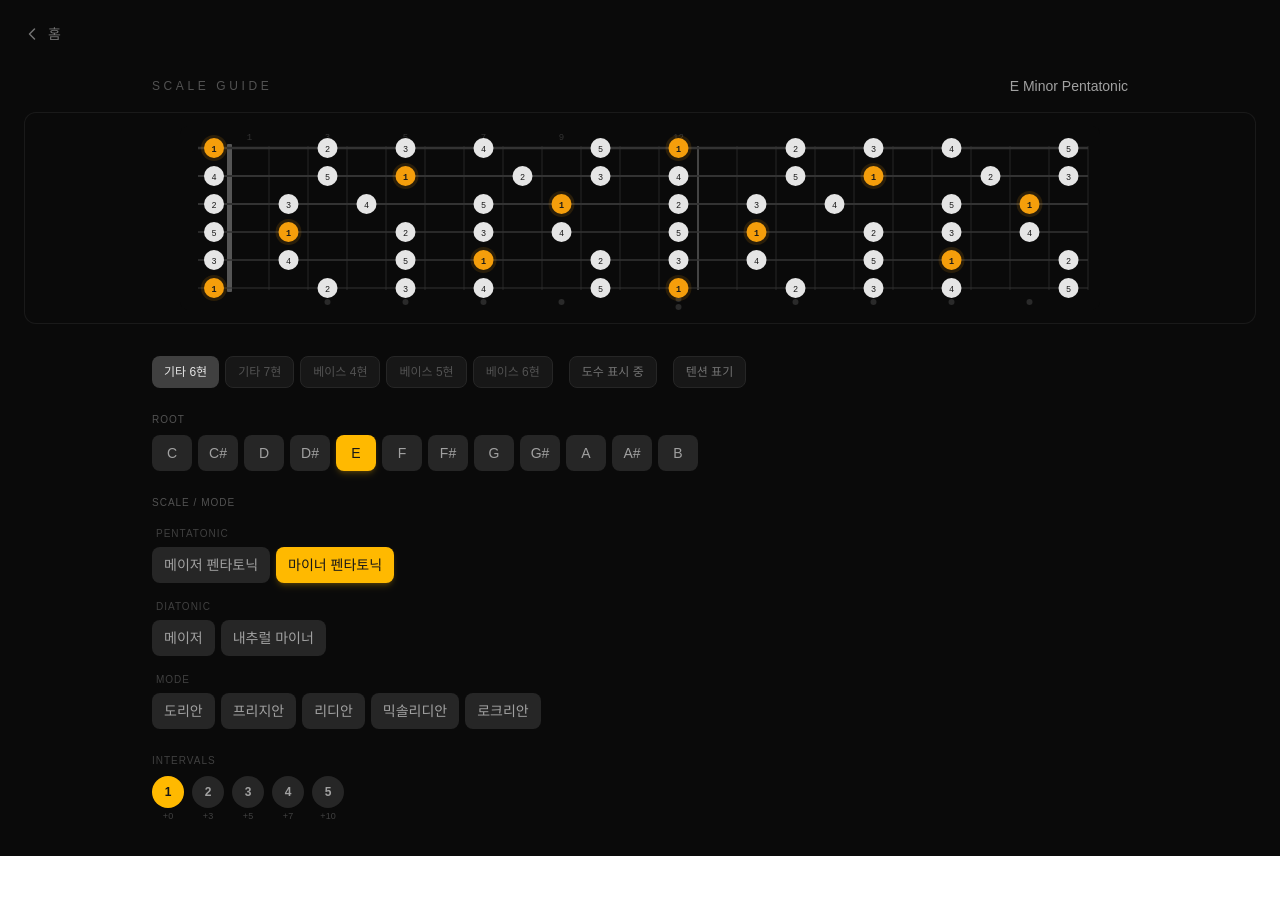
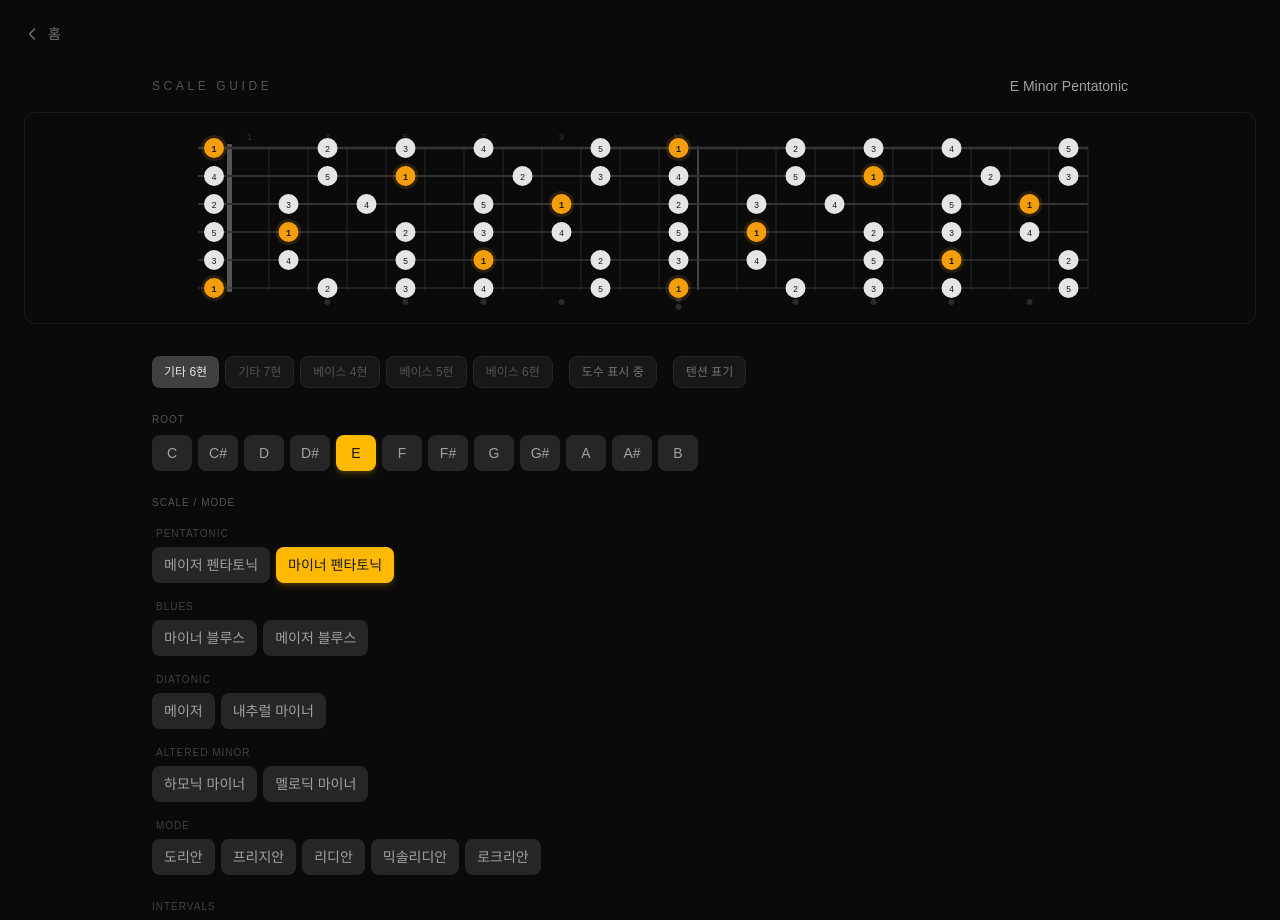
Before and after one commit to KJH-0596/music-practice-app, a Next.js app: page /scales in a window 1280 px wide. Shown: the top 920 px of the page. Before the commit the page ends 856 px from the top, so only its background shows below. Built offline with nearby package versions, Linux system fonts and the light colour scheme.

Commit message:
feat: 스케일 추가 및 재분류

```diff
--- a/components/BpmControl.tsx
+++ b/components/BpmControl.tsx
@@ -18,7 +18,7 @@ export function BpmControl({ bpm, onChange }: BpmControlProps) {
       const delta = e.deltaY < 0 ? step : -step;
       onChange(bpm + delta);
     },
-    [bpm, onChange]
+    [bpm, onChange],
   );
 
   return (
--- a/components/ScaleSelector.tsx
+++ b/components/ScaleSelector.tsx
@@ -7,7 +7,7 @@ interface ScaleSelectorProps {
   onChange: (scale: ScaleConfig) => void;
 }
 
-const CATEGORY_ORDER: ScaleCategory[] = ["pentatonic", "diatonic", "mode"];
+const CATEGORY_ORDER: ScaleCategory[] = ["pentatonic", "blues", "diatonic", "altered", "mode"];
 
 export function ScaleSelector({ selectedId, onChange }: ScaleSelectorProps) {
   const grouped = CATEGORY_ORDER.map((cat) => ({
--- a/core/theory/scales.ts
+++ b/core/theory/scales.ts
@@ -2,7 +2,7 @@
  * 스케일/모드 데이터 및 음 계산
  */
 
-export type ScaleCategory = "pentatonic" | "diatonic" | "mode";
+export type ScaleCategory = "pentatonic" | "blues" | "diatonic" | "mode" | "altered";
 
 export type ScaleConfig = {
   id: string;
@@ -28,6 +28,21 @@ export const SCALES: ScaleConfig[] = [
     intervals: [0, 3, 5, 7, 10],
     category: "pentatonic",
   },
+  // ── 블루스 ─────────────────────────────────
+  {
+    id: "minor_blues",
+    name: "Minor Blues",
+    koreanName: "마이너 블루스",
+    intervals: [0, 3, 5, 6, 7, 10],
+    category: "blues",
+  },
+  {
+    id: "major_blues",
+    name: "Major Blues",
+    koreanName: "메이저 블루스",
+    intervals: [0, 2, 3, 4, 7, 9],
+    category: "blues",
+  },
   // ── 다이어토닉 ──────────────────────────────
   {
     id: "major",
@@ -42,6 +57,21 @@ export const SCALES: ScaleConfig[] = [
     koreanName: "내추럴 마이너",
     intervals: [0, 2, 3, 5, 7, 8, 10],
     category: "diatonic",
+  },
+  // ── 변형 마이너 ─────────────────────────────
+  {
+    id: "harmonic_minor",
+    name: "Harmonic Minor",
+    koreanName: "하모닉 마이너",
+    intervals: [0, 2, 3, 5, 7, 8, 11],
+    category: "altered",
+  },
+  {
+    id: "melodic_minor",
+    name: "Melodic Minor",
+    koreanName: "멜로딕 마이너",
+    intervals: [0, 2, 3, 5, 7, 9, 11],
+    category: "altered",
   },
   // ── 모드 ────────────────────────────────────
   {
@@ -84,8 +114,10 @@ export const SCALES: ScaleConfig[] = [
 /** 카테고리 레이블 */
 export const SCALE_CATEGORY_LABEL: Record<ScaleCategory, string> = {
   pentatonic: "Pentatonic",
-  diatonic: "Diatonic",
-  mode: "Mode",
+  blues:      "Blues",
+  diatonic:   "Diatonic",
+  altered:    "Altered Minor",
+  mode:       "Mode",
 };
 
 /**
```
